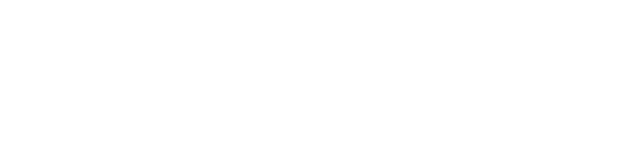
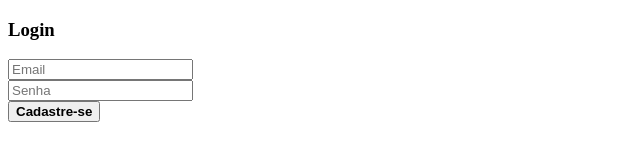
Before and after one commit to luangustavofilipov/page_login, a plain HTML site: page index.html in a window 1280 px wide. Shown: the whole page, without its empty margins (0-640 px from the left). Drawn offline with Linux system fonts and the light colour scheme.

Commit message:
Criado primeira fase da estrutura da página

```diff
--- a/index.html
+++ b/index.html
@@ -1,5 +1,7 @@
 <!DOCTYPE html>
+
 <html>
+
 <head>
 	<meta charset="utf-8">
 	<meta name="viewport" content="width=device-width, initial-scale=1">
@@ -7,9 +9,39 @@
 	<!-- Arquivo CSS -->
 	<link rel="stylesheet" type="text/css" href="css/style.css">
 
-	<title>Home - Login</title>
+	<title>Login</title>
 </head>
-<body>
 
-</body>
+	<body>
+
+		<div id="container-box">
+
+			<div id="box-text-login">
+
+				<h3>Login</h3>
+
+			</div>
+
+			<div id="box-input-email">
+
+				<input type="email" name="email" placeholder="Email">
+
+			</div>
+
+			<div id="box-input-passwd">
+
+				<input type="password" name="password" placeholder="Senha">
+
+			</div>
+
+			<div id="container-box-footer">
+
+				<button type="submit"><b>Cadastre-se</b></button>
+
+			</div>
+
+		</div>
+
+	</body>
+
 </html>
```
